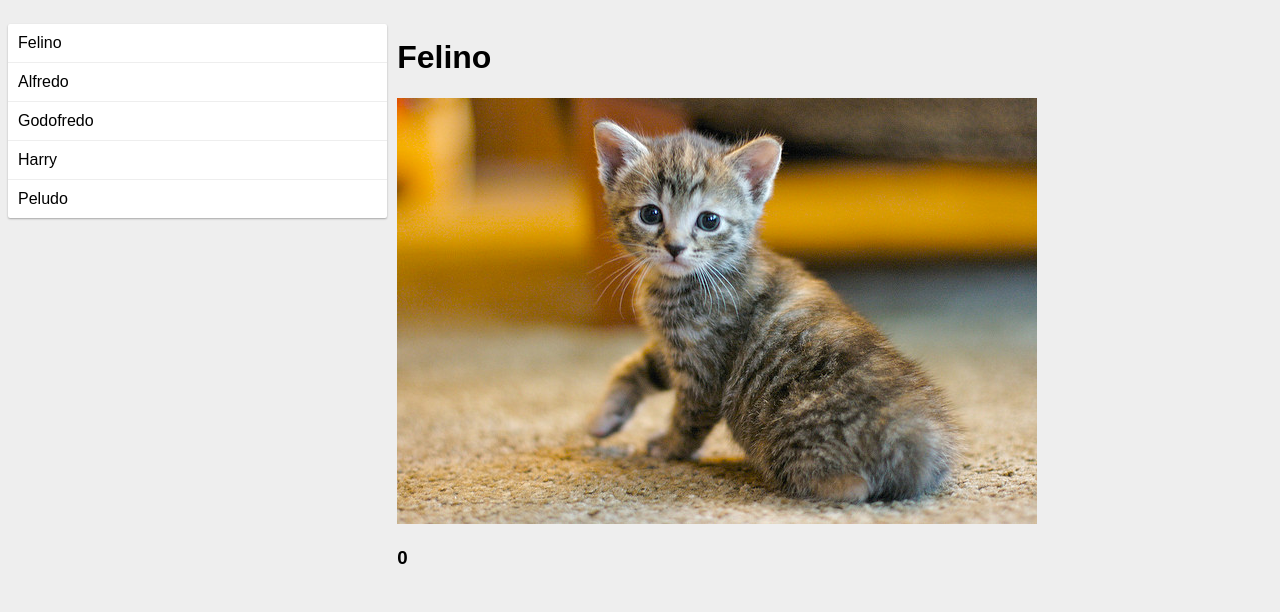
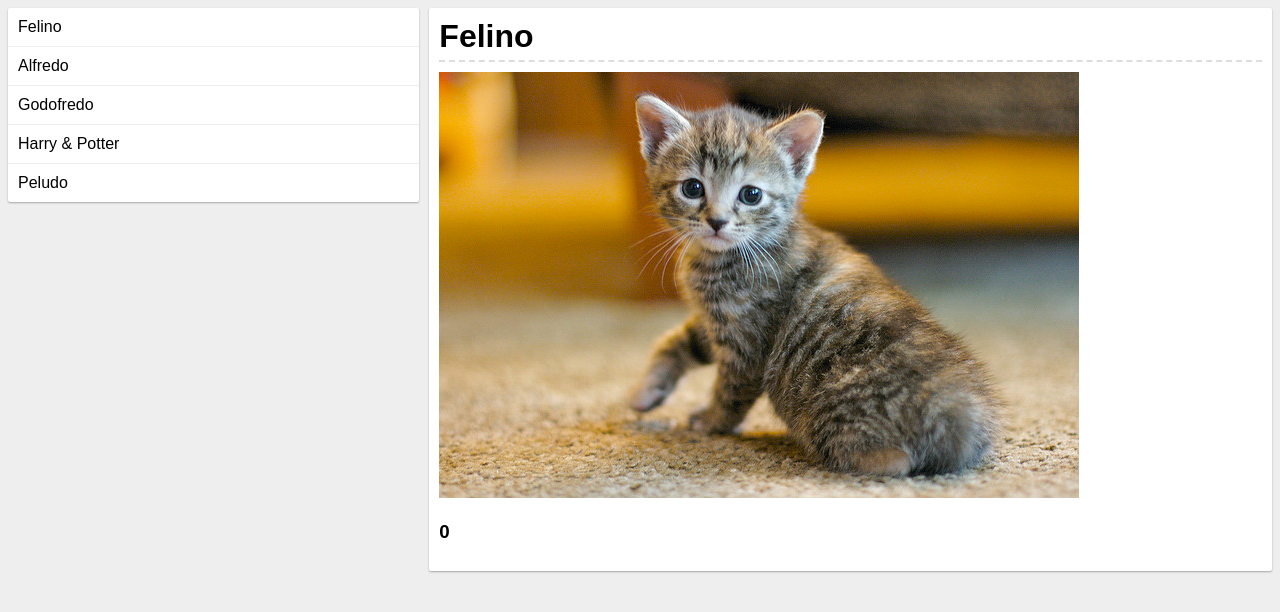
Before and after one commit to csilva2810/javascript-design-pattners, a plain HTML site: page index.html in a window 1280 px wide. Both pictures are taken after a click on the item "Felino". Drawn offline with Linux system fonts and the light colour scheme.

Commit message:
adding some styles

```diff
--- a/app.css
+++ b/app.css
@@ -5,13 +5,32 @@
 body {
   font-family: sans-serif;
   background-color: #eee;
+  display: flex;
+  justify-content: space-between;
+  align-items: flex-start;
+}
+
+.card {
+  display: block;
+  padding: 10px;
+  background-color: white;
+  border-radius: 2px;
+  box-shadow: 0 1px 2px 0 rgba(0,0,0,0.3);
+}
+
+.card > h1 {
+  margin: 0;
+  margin-bottom: 10px;
+  padding-bottom: 5px;
+  border-bottom: 2px dashed #ddd;
 }
 
 .cat-list {
+  flex: 1;
   display: block;
   padding: 0;
-  width: 30%;
-  float: left;
+  margin: 0;
+  margin-right: 10px;
   background-color: white;
   border-radius: 2px;
   box-shadow: 0 1px 2px 0 rgba(0,0,0,0.3);
@@ -34,10 +53,10 @@ body {
 }
 
 .cat-details {
+  flex: 2;
   display: block;
   padding: 10px;
-  width: 70%;
-  float: left;
+  transition: .3s;
 }
 
 img {
@@ -45,3 +64,8 @@ img {
   height: auto;
   cursor: pointer;
 }
+
+.hidden {
+  visibility: hidden;
+  opacity: 0;
+}
--- a/main.js
+++ b/main.js
@@ -6,7 +6,7 @@ document.addEventListener('DOMContentLoaded', function () {
     { name: 'Felino', image: 'cat-1.jpg', counter: 0 },
     { name: 'Alfredo', image: 'cat-2.jpg', counter: 0 },
     { name: 'Godofredo', image: 'cat-3.jpg', counter: 0 },
-    { name: 'Harry', image: 'cat-4.jpg', counter: 0 },
+    { name: 'Harry & Potter', image: 'cat-4.jpg', counter: 0 },
     { name: 'Peludo', image: 'cat-5.jpg', counter: 0 }
   ];
 
@@ -40,6 +40,8 @@ document.addEventListener('DOMContentLoaded', function () {
   var buildDetails = function () {
     var details = document.createElement('div');
     details.classList.add('cat-details');
+    details.classList.add('hidden');
+    details.classList.add('card');
     document.body.appendChild(details);
   }
 
@@ -60,10 +62,15 @@ document.addEventListener('DOMContentLoaded', function () {
       clicks.textContent = cat.counter;
     });
 
-    details.innerHTML = '';
-    details.appendChild(name);
-    details.appendChild(image);
-    details.appendChild(clicks);
+    details.classList.add('hidden');
+
+    setTimeout(function () {
+      details.innerHTML = '';
+      details.appendChild(name);
+      details.appendChild(image);
+      details.appendChild(clicks);
+      details.classList.remove('hidden');
+    }, 300);
 
   }
 
```
